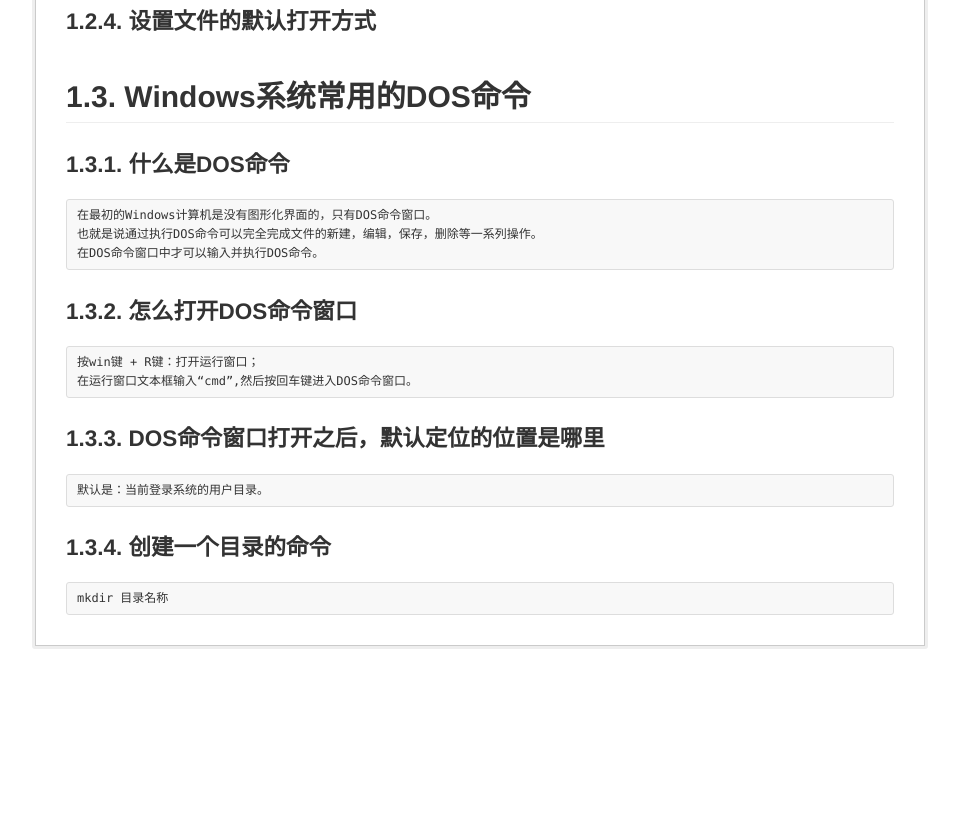
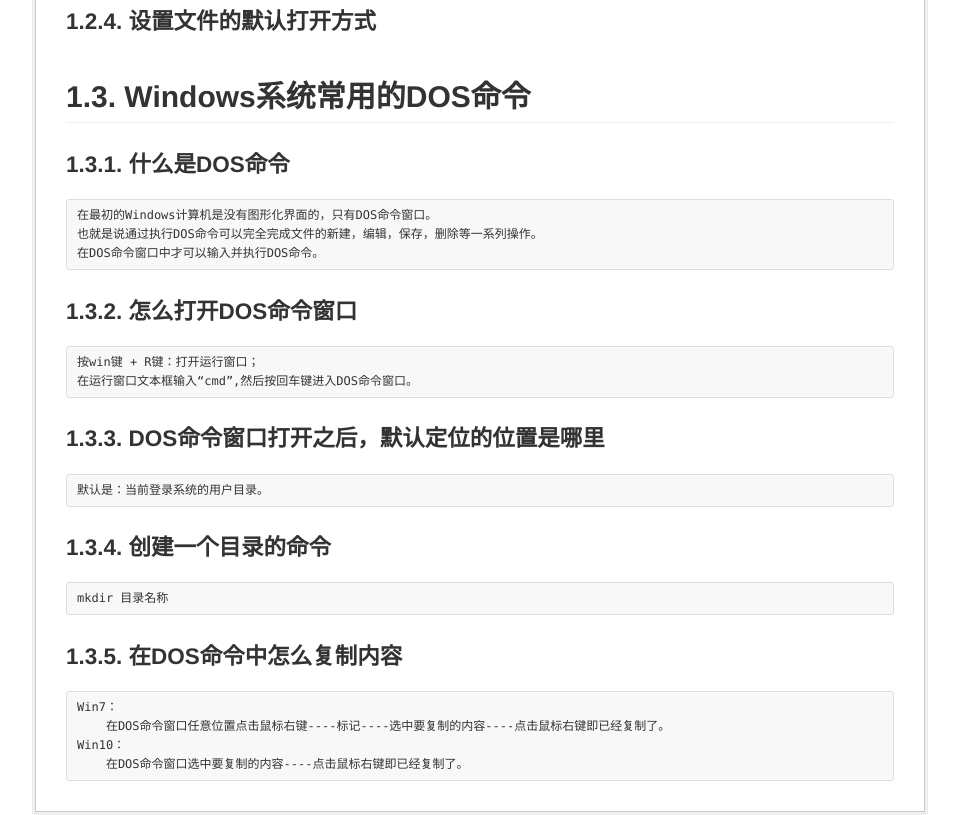
Before and after one commit to wsd512/wsd, a plain HTML site: page preview/index.html in a window 1280 px wide. Shown: the part 971-1786 px from the top of the page, without its empty margins (288-1247 px from the left). Before the commit the page ends 1620 px from the top, so only its background shows below. Drawn offline with Linux system fonts and the light colour scheme.

Commit message:
'我的笔记更新了'

```diff
--- a/preview/index.html
+++ b/preview/index.html
@@ -94,6 +94,11 @@
 <pre class="prettyprint linenums:0"><code>默认是：当前登录系统的用户目录。
 </code></pre><h3 id="-">创建一个目录的命令</h3>
 <pre class="prettyprint linenums:0"><code>mkdir 目录名称
+</code></pre><h3 id="-dos-">在DOS命令中怎么复制内容</h3>
+<pre class="prettyprint linenums:0"><code>Win7：
+    在DOS命令窗口任意位置点击鼠标右键----标记----选中要复制的内容----点击鼠标右键即已经复制了。
+Win10：
+    在DOS命令窗口选中要复制的内容----点击鼠标右键即已经复制了。
 </code></pre>
           	</article>
         </div>
```
